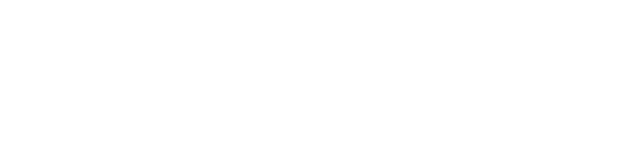
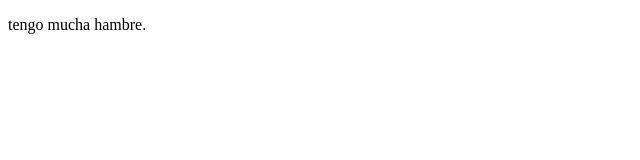
Before and after one commit to sofipcastillo/fdweb, a plain HTML site: page index.html in a window 1280 px wide. Shown: the whole page, without its empty margins (0-640 px from the left). Drawn offline with Linux system fonts and the light colour scheme.

Commit message:
index 2 modificar

```diff
--- a/index.html
+++ b/index.html
@@ -7,6 +7,6 @@
 
 </head>
 <body>
-
+<p>tengo mucha hambre.</p>
 </body>
 </html>
```
